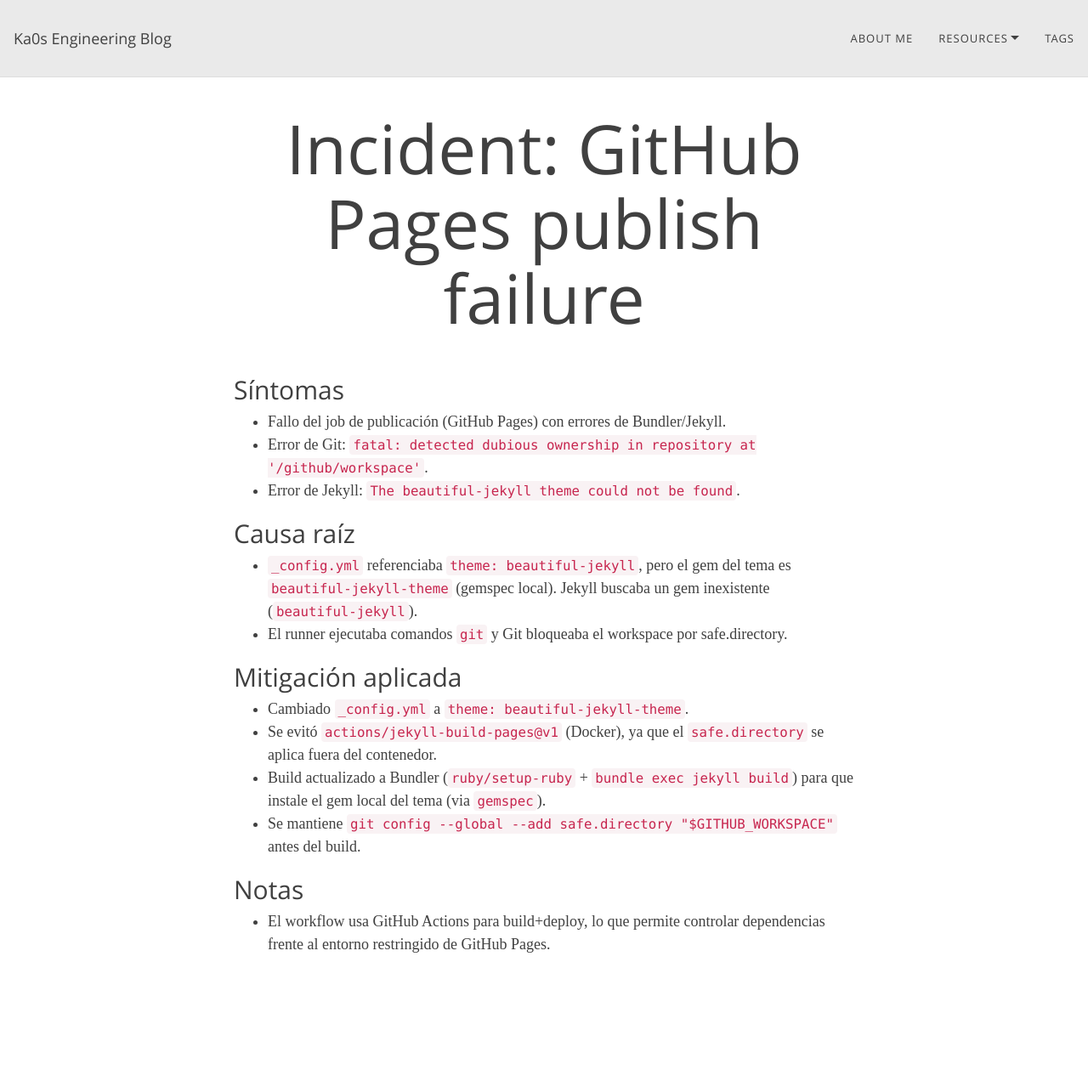
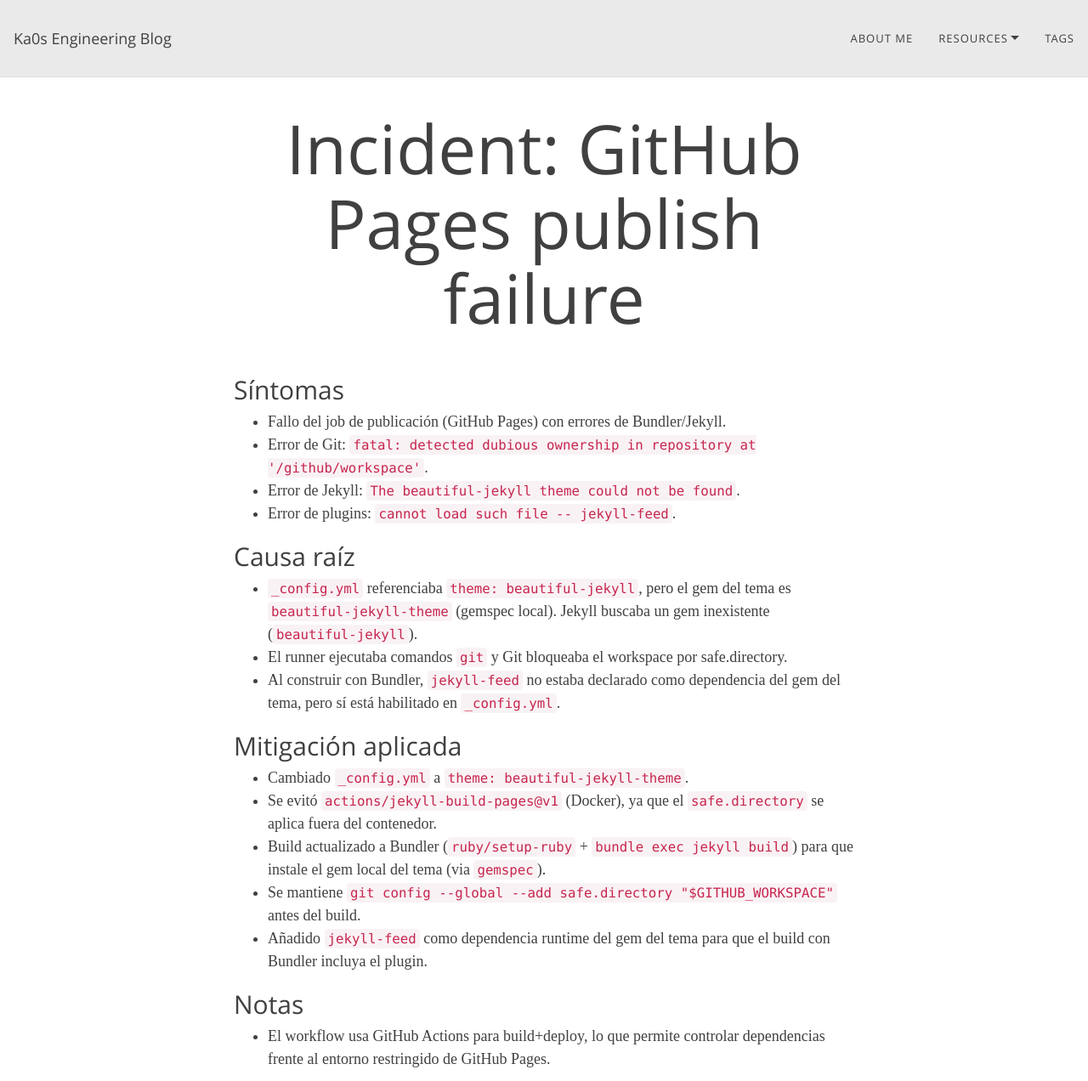
Before and after one commit to Ka0s-Klaus/ka0s.github.io, a Jekyll site: the page built from audit/incidents/20260313_pages_publish_failure.md, in a window 1280 px wide and 1376 px high, cut to the strip 0-1272 px from the top of the window. Shown: the whole strip at 85% size. Built offline with Jekyll 4.4.1, drawn with Linux system fonts in a browser that asks for light colours; our own code applies the rules of GitHub Pages for plain Markdown files.

Commit message:
fix theme

```diff
--- a/audit/incidents/20260313_pages_publish_failure.md
+++ b/audit/incidents/20260313_pages_publish_failure.md
@@ -11,11 +11,13 @@
 - Fallo del job de publicación (GitHub Pages) con errores de Bundler/Jekyll.
 - Error de Git: `fatal: detected dubious ownership in repository at '/github/workspace'`.
 - Error de Jekyll: `The beautiful-jekyll theme could not be found`.
+- Error de plugins: `cannot load such file -- jekyll-feed`.
 
 ## Causa raíz
 
 - `_config.yml` referenciaba `theme: beautiful-jekyll`, pero el gem del tema es `beautiful-jekyll-theme` (gemspec local). Jekyll buscaba un gem inexistente (`beautiful-jekyll`).
 - El runner ejecutaba comandos `git` y Git bloqueaba el workspace por safe.directory.
+- Al construir con Bundler, `jekyll-feed` no estaba declarado como dependencia del gem del tema, pero sí está habilitado en `_config.yml`.
 
 ## Mitigación aplicada
 
@@ -23,6 +25,7 @@
 - Se evitó `actions/jekyll-build-pages@v1` (Docker), ya que el `safe.directory` se aplica fuera del contenedor.
 - Build actualizado a Bundler (`ruby/setup-ruby` + `bundle exec jekyll build`) para que instale el gem local del tema (via `gemspec`).
 - Se mantiene `git config --global --add safe.directory "$GITHUB_WORKSPACE"` antes del build.
+- Añadido `jekyll-feed` como dependencia runtime del gem del tema para que el build con Bundler incluya el plugin.
 
 ## Notas
 
```
Also changed, not shown: beautiful-jekyll-theme.gemspec.
